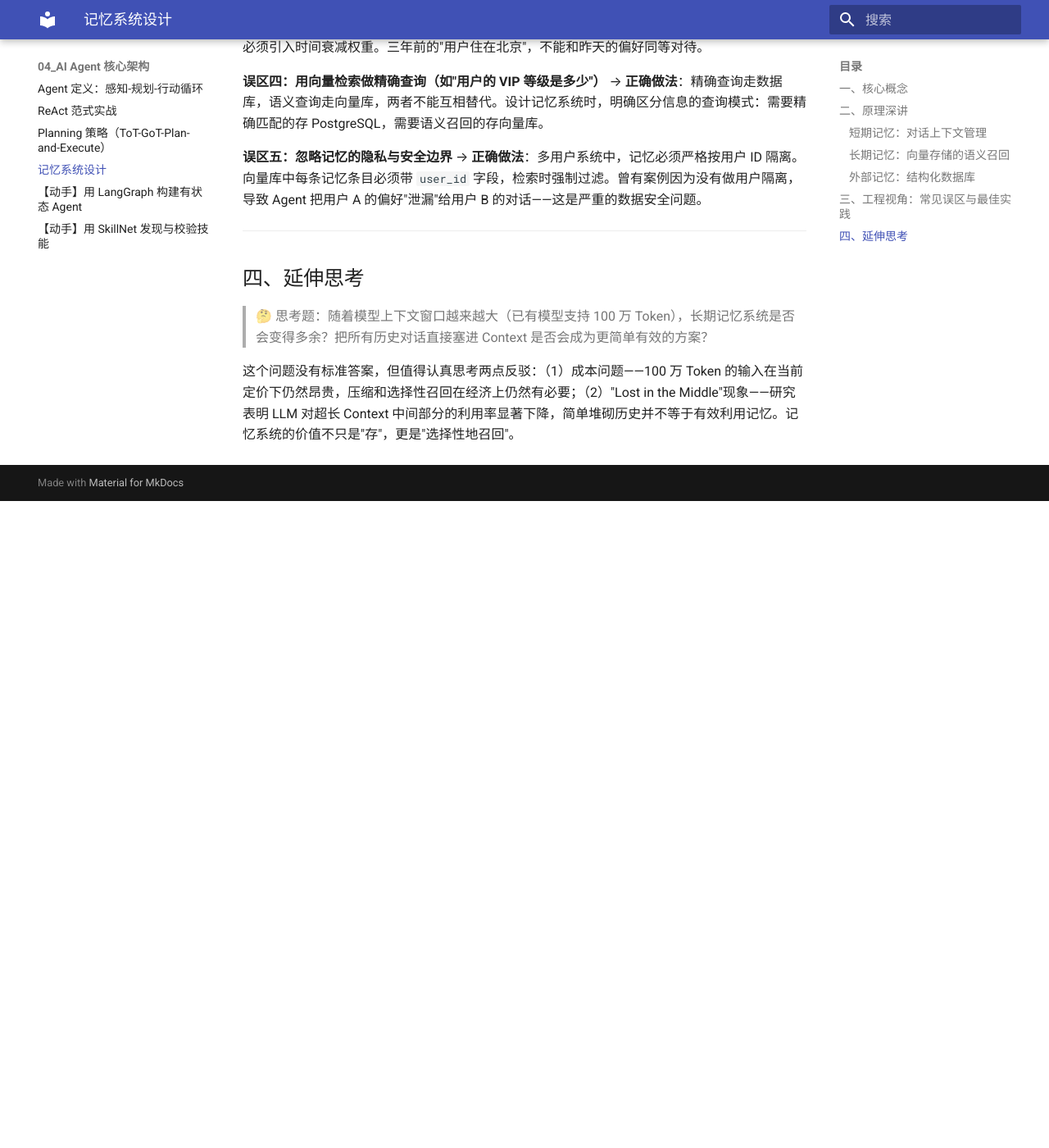
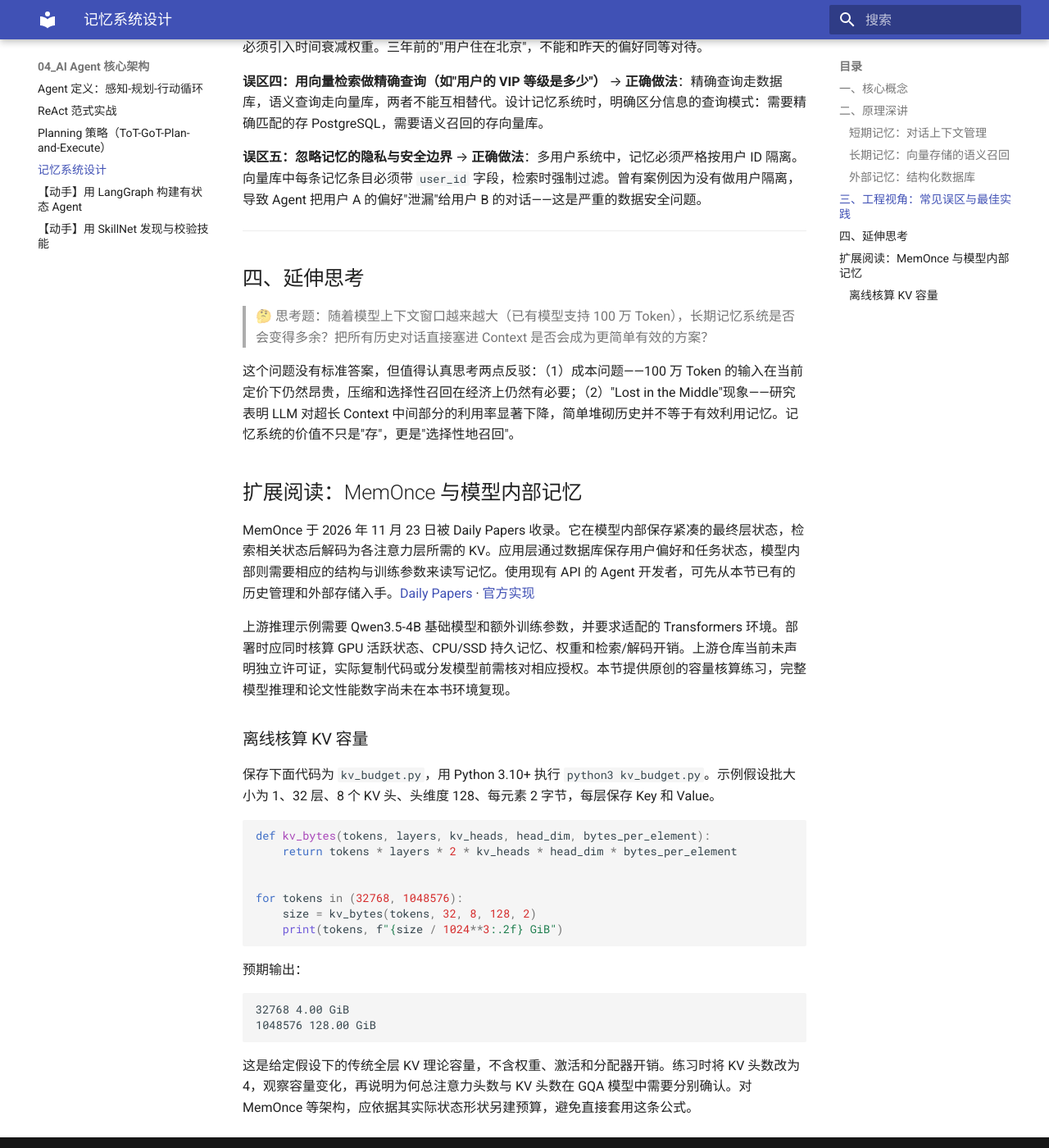
Before and after one commit to swf2020/AI-Agent-in-Practice, an MkDocs documentation site: the page built from docs/AI Agent In Practice/04_AI Agent 核心架构/4.4 记忆系统设计.md, in a window 1280 px wide and 1400 px high, scrolled down 4218 px. Shown: the whole window at 82% size. Built offline with MkDocs 1.6.1 and Material for MkDocs 9.7.7, drawn with Linux system fonts in a browser that asks for light colours; before the commit the page ends 4829 px from its top, so only the background shows below that.

Commit message:
docs: introduce MemOnce architecture and KV budgeting

````diff
--- a/docs/AI Agent In Practice/04_AI Agent 核心架构/4.4 记忆系统设计.md
+++ b/docs/AI Agent In Practice/04_AI Agent 核心架构/4.4 记忆系统设计.md
@@ -162,3 +162,32 @@ graph TD
 > 🤔 思考题：随着模型上下文窗口越来越大（已有模型支持 100 万 Token），长期记忆系统是否会变得多余？把所有历史对话直接塞进 Context 是否会成为更简单有效的方案？
 
 这个问题没有标准答案，但值得认真思考两点反驳：（1）成本问题——100 万 Token 的输入在当前定价下仍然昂贵，压缩和选择性召回在经济上仍然有必要；（2）"Lost in the Middle"现象——研究表明 LLM 对超长 Context 中间部分的利用率显著下降，简单堆砌历史并不等于有效利用记忆。记忆系统的价值不只是"存"，更是"选择性地召回"。
+
+## 扩展阅读：MemOnce 与模型内部记忆
+
+MemOnce 于 2026 年 11 月 23 日被 Daily Papers 收录。它在模型内部保存紧凑的最终层状态，检索相关状态后解码为各注意力层所需的 KV。应用层通过数据库保存用户偏好和任务状态，模型内部则需要相应的结构与训练参数来读写记忆。使用现有 API 的 Agent 开发者，可先从本节已有的历史管理和外部存储入手。[Daily Papers](https://huggingface.co/papers/2611.27973) · [官方实现](https://github.com/Clare-Nie/MemOnce)
+
+上游推理示例需要 Qwen3.5-4B 基础模型和额外训练参数，并要求适配的 Transformers 环境。部署时应同时核算 GPU 活跃状态、CPU/SSD 持久记忆、权重和检索/解码开销。上游仓库当前未声明独立许可证，实际复制代码或分发模型前需核对相应授权。本节提供原创的容量核算练习，完整模型推理和论文性能数字尚未在本书环境复现。
+
+### 离线核算 KV 容量
+
+保存下面代码为 `kv_budget.py`，用 Python 3.10+ 执行 `python3 kv_budget.py`。示例假设批大小为 1、32 层、8 个 KV 头、头维度 128、每元素 2 字节，每层保存 Key 和 Value。
+
+```python
+def kv_bytes(tokens, layers, kv_heads, head_dim, bytes_per_element):
+    return tokens * layers * 2 * kv_heads * head_dim * bytes_per_element
+
+
+for tokens in (32768, 1048576):
+    size = kv_bytes(tokens, 32, 8, 128, 2)
+    print(tokens, f"{size / 1024**3:.2f} GiB")
+```
+
+预期输出：
+
+```text
+32768 4.00 GiB
+1048576 128.00 GiB
+```
+
+这是给定假设下的传统全层 KV 理论容量，不含权重、激活和分配器开销。练习时将 KV 头数改为 4，观察容量变化，再说明为何总注意力头数与 KV 头数在 GQA 模型中需要分别确认。对 MemOnce 等架构，应依据其实际状态形状另建预算，避免直接套用这条公式。
````
